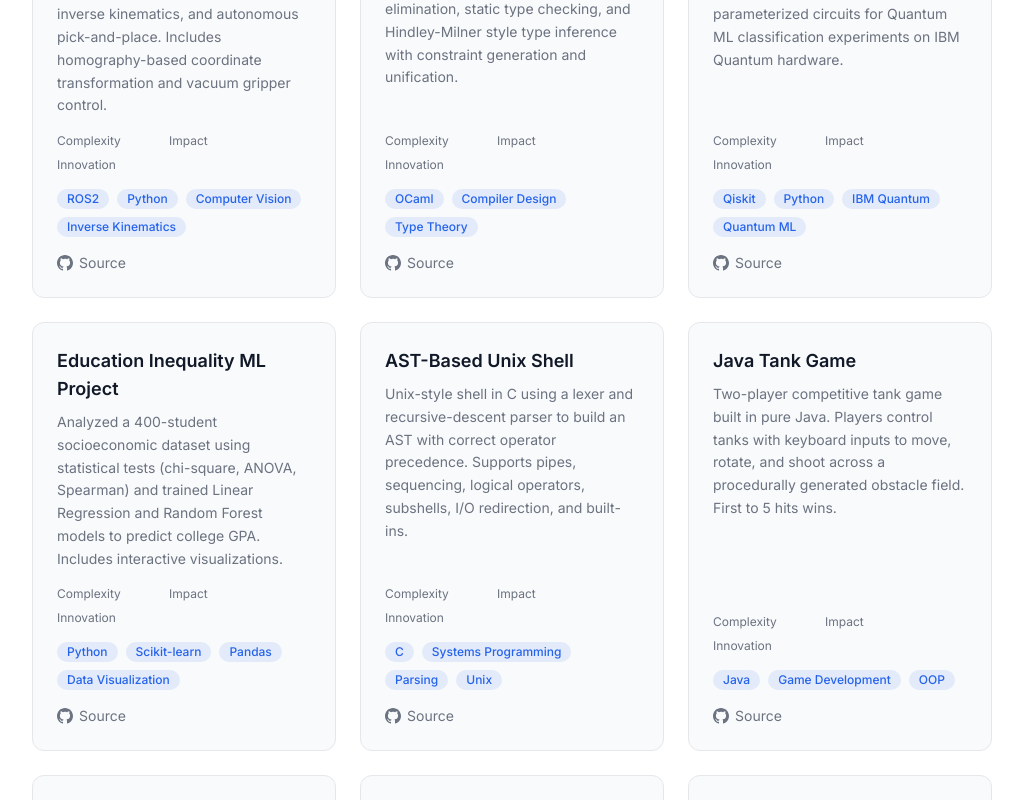
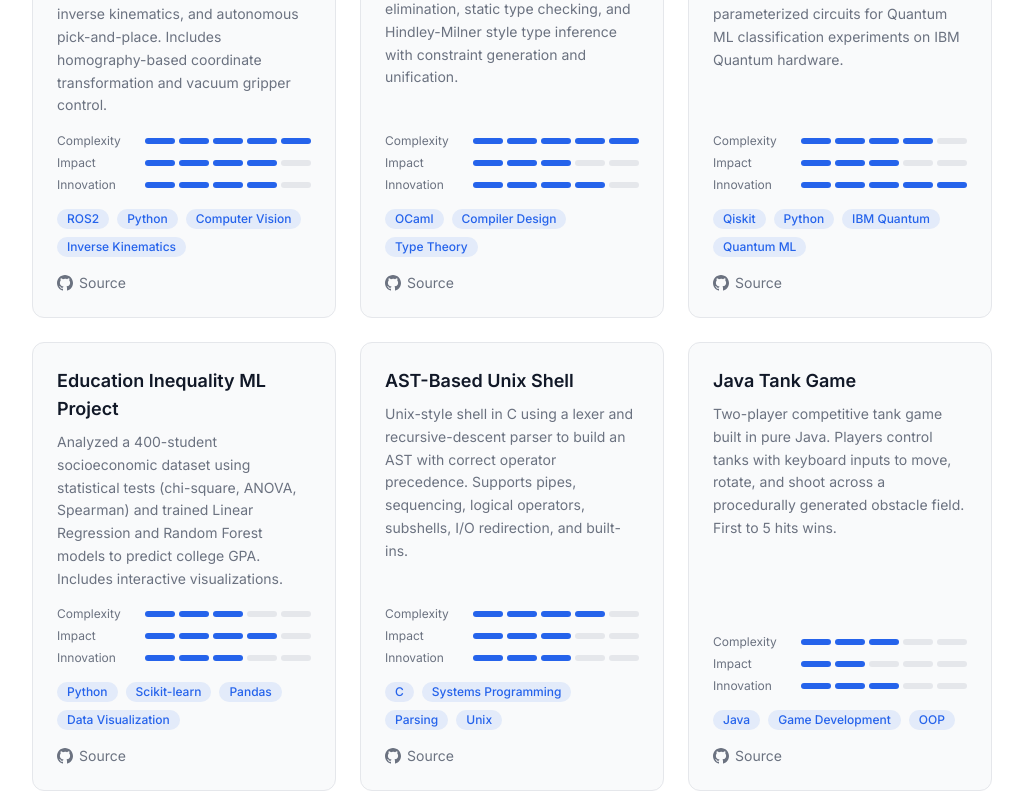
Before and after one commit to AhteshamAlvi/Personal_Website, a Next.js app: page / in a window 1280 px wide. Shown: the part 4220-5020 px from the top of the page, without its empty margins (128-1151 px from the left). Built offline with nearby package versions, Linux system fonts and the light colour scheme.

Commit message:
fixed one thing

```diff
--- a/src/components/ui/ProjectCard.tsx
+++ b/src/components/ui/ProjectCard.tsx
@@ -47,7 +47,7 @@ export default function ProjectCard({ project }: ProjectCardProps) {
 
       <div className="mt-auto" />
 
-      <div className="mt-4 flex flex-wrap gap-2">
+      <div className="mt-4 space-y-1.5">
         {ratingLabels.map(({ key, label }) => (
           <RatingBar key={key} label={label} value={ratings[key]} />
         ))}
```
